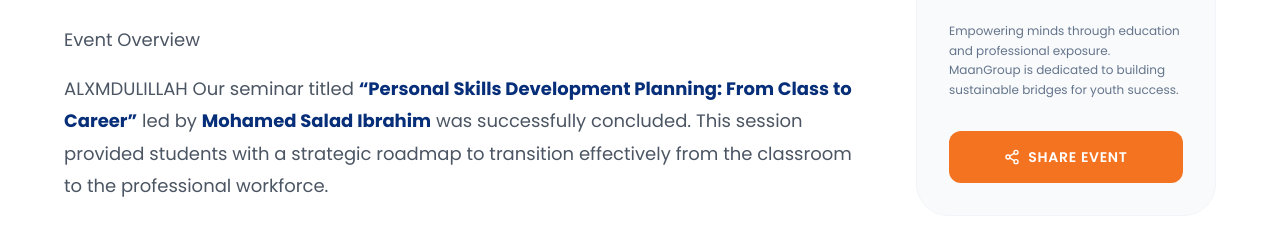
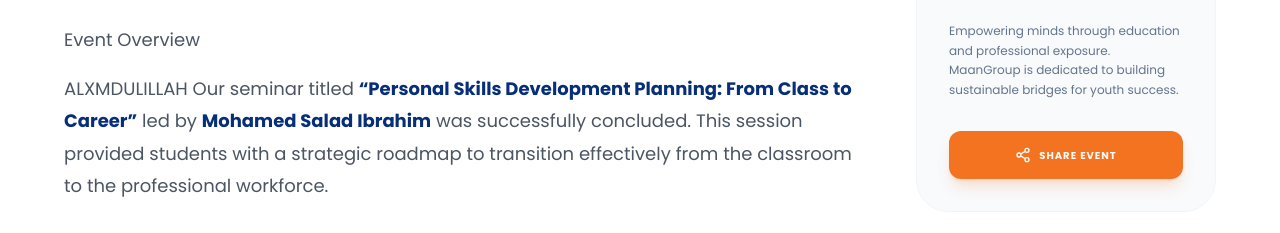
Before and after one commit to Amen252/Maan-Group, a React (Vite) app: page /events/1 in a window 1280 px wide. Shown: the part 1380-1613 px from the top of the page. Built offline with nearby package versions, Linux system fonts and the light colour scheme.

Commit message:
Implement Share Event functionality with clipboard fallback

```diff
--- a/src/pages/EventDetail.jsx
+++ b/src/pages/EventDetail.jsx
@@ -1,18 +1,39 @@
-import React, { useEffect } from 'react';
+import React, { useEffect, useState } from 'react';
 import { Helmet } from 'react-helmet-async';
 import { useParams, Link, useNavigate } from 'react-router-dom';
 import { motion } from 'framer-motion';
-import { Calendar, MapPin, ArrowLeft, Share2, Tag, ChevronRight, Clock } from 'lucide-react';
+import { Calendar, MapPin, ArrowLeft, Share2, Tag, ChevronRight, Clock, Check } from 'lucide-react';
 import { eventsData } from '../data/events';
 
 export const EventDetail = () => {
     const { id } = useParams();
     const navigate = useNavigate();
     const event = eventsData.find(e => e.id === parseInt(id));
+    const [isCopied, setIsCopied] = useState(false);
 
     useEffect(() => {
         window.scrollTo(0, 0);
     }, []);
+
+    const handleShare = async () => {
+        const shareData = {
+            title: event?.title,
+            text: event?.excerpt,
+            url: window.location.href,
+        };
+
+        try {
+            if (navigator.share) {
+                await navigator.share(shareData);
+            } else {
+                await navigator.clipboard.writeText(window.location.href);
+                setIsCopied(true);
+                setTimeout(() => setIsCopied(false), 2000);
+            }
+        } catch (err) {
+            console.error('Error sharing:', err);
+        }
+    };
 
     if (!event) {
         return (
@@ -197,8 +218,23 @@ export const EventDetail = () => {
                                 <p className="text-xs text-slate-500 leading-relaxed mb-8">
                                     Empowering minds through education and professional exposure. MaanGroup is dedicated to building sustainable bridges for youth success.
                                 </p>
-                                <button className="w-full btn btn-primary py-4 rounded-xl flex items-center justify-center gap-2 group">
-                                    <Share2 size={16} /> Share Event
+                                <button
+                                    onClick={handleShare}
+                                    className={`w-full py-4 rounded-xl flex items-center justify-center gap-2 transition-all duration-300 font-bold uppercase tracking-widest text-[10px] ${
+                                        isCopied
+                                        ? 'bg-green-500 text-white shadow-lg shadow-green-500/20'
+                                        : 'bg-gold-500 text-white shadow-lg shadow-gold-500/20 hover:bg-gold-600'
+                                    }`}
+                                >
+                                    {isCopied ? (
+                                        <>
+                                            <Check size={16} /> Copied!
+                                        </>
+                                    ) : (
+                                        <>
+                                            <Share2 size={16} /> Share Event
+                                        </>
+                                    )}
                                 </button>
                             </div>
                         </aside>
```
